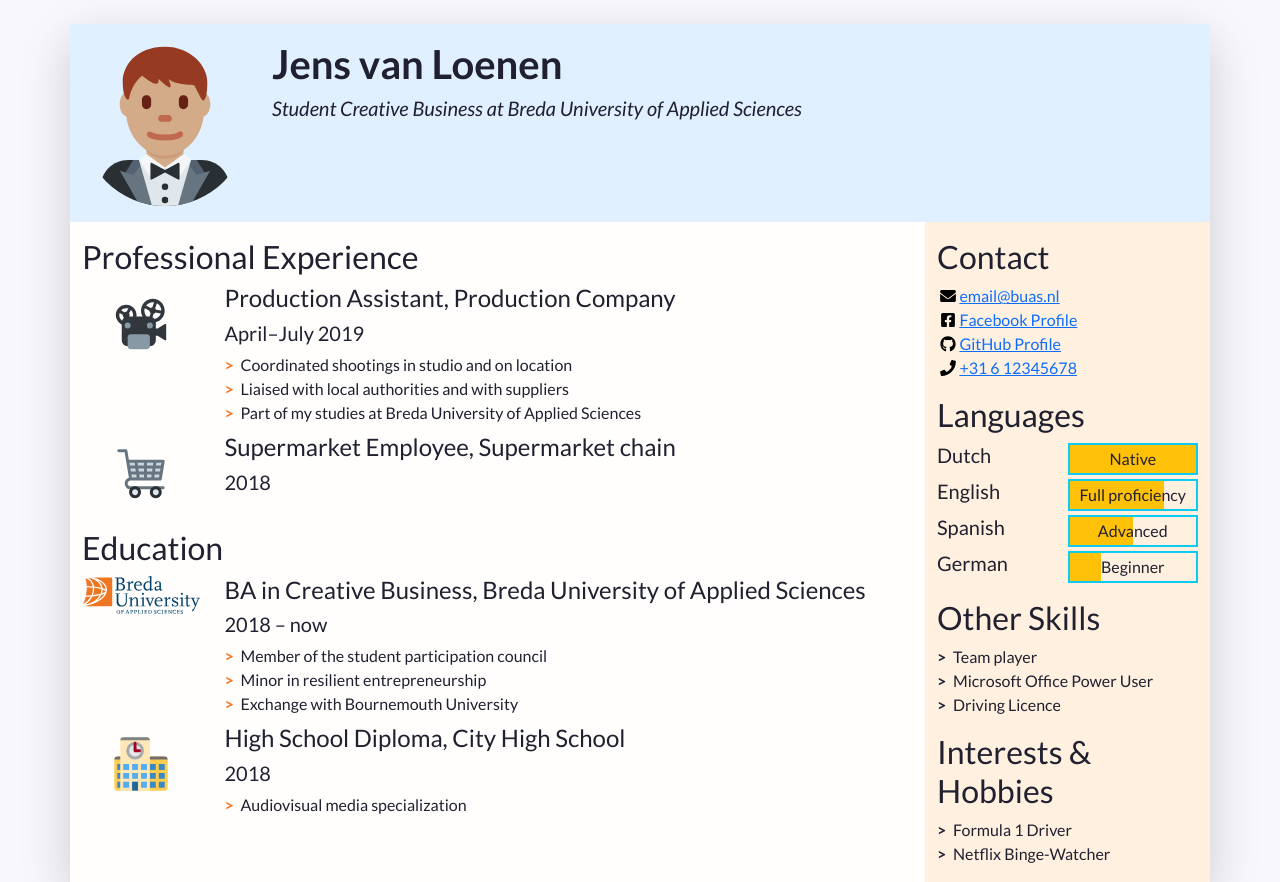
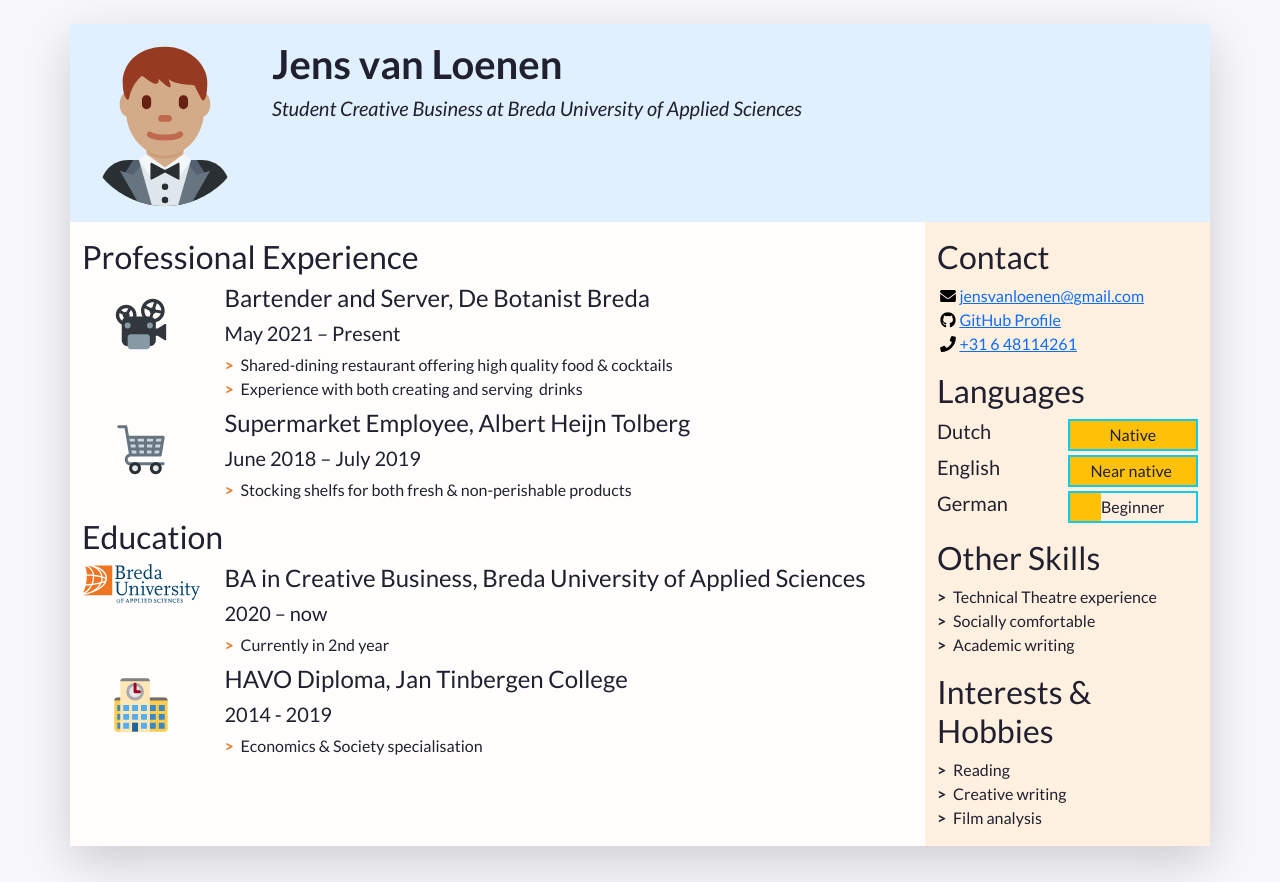
Before and after one commit to jensvanloenen/CV, a plain HTML site: page index.html in a window 1280 px wide. Shown: the top 882 px of the page. Drawn offline with nearby package versions, Linux system fonts and the light colour scheme.

Commit message:
Textual changes to all elements

```diff
--- a/index.html
+++ b/index.html
@@ -19,7 +19,7 @@
     <link rel="stylesheet" href="css/alternative.css">
      -->
 
-    <title>Firstname Lastname's Resumé</title>
+    <title>Jens van Loenen's Resumé</title>
   </head>
   <!-- End of the head -->
 
@@ -89,13 +89,12 @@
                   <img class="biography-logo mw-100 d-block mx-auto" src="images/employers/projector.svg" alt="Company logo" width="80">
                 </div>
                 <div class="biography-contents col-9 col-sm-10 col-md-9 col-lg-10">
-                  <h4>Production Assistant, Production Company</h4>
-                  <h5>April&ndash;July 2019</h5>
+                  <h4>Bartender and Server, De Botanist Breda</h4>
+                  <h5>May 2021 – Present</h5>
                   <!-- Use the list below to talk about your achievements -->
                   <ul class="biography-details list-unstyled">
-                    <li>Coordinated shootings in studio and on location</li>
-                    <li>Liaised with local authorities and with suppliers</li>
-                    <li>Part of my studies at Breda University of Applied Sciences</li>
+                    <li>Shared-dining restaurant offering high quality food &amp; cocktails&nbsp; &nbsp; &nbsp; &nbsp;&nbsp;</li>
+                    <li>Experience with both creating and serving&nbsp; drinks&nbsp; &nbsp; &nbsp; &nbsp; &nbsp; &nbsp;&nbsp;&nbsp;</li>
                   </ul>
                 </div>
               </li>
@@ -107,9 +106,11 @@
                   <img class="biography-logo mw-100 d-block mx-auto" src="images/employers/trolley.svg" alt="Company logo" width="80">
                 </div>
                 <div class="biography-contents col-9 col-sm-10 col-md-9 col-lg-10">
-                  <h4>Supermarket Employee, Supermarket chain</h4>
-                  <h5>2018</h5>
-                  <!-- This entry doesn't have a list of achievements, but you can copy-paste the one from above -->
+                  <h4>Supermarket Employee, Albert Heijn Tolberg</h4>
+                  <h5>June 2018 – July 2019&nbsp; &nbsp;&nbsp;</h5>
+                  <ul class="biography-details list-unstyled">
+                    <li>Stocking shelfs for both fresh &amp; non-perishable products&nbsp; &nbsp; &nbsp; &nbsp;&nbsp;</li>
+                  </ul>
                 </div>
               </li>
 
@@ -129,12 +130,10 @@
                 </div>
                 <div class="biography-contents col-9 col-sm-10 col-md-9 col-lg-10">
                   <h4>BA in Creative Business, Breda University of Applied Sciences</h4>
-                  <h5>2018&nbsp;&ndash;&nbsp;now</h5>
+                  <h5>2020 –&nbsp;now</h5>
                   <!-- Use the list below to talk about minors, exchanges, extra-curricular activities. -->
                   <ul class="biography-details list-unstyled">
-                    <li>Member of the student participation council</li>
-                    <li>Minor in resilient entrepreneurship</li>
-                    <li>Exchange with Bournemouth University</li>
+					  <li>Currently in 2nd year</li>
                   </ul>
                 </div>
               </li>
@@ -145,10 +144,10 @@
                   <img class="biography-logo mw-100 d-block mx-auto" src="images/schools/school.svg" alt="School logo" width="80">
                 </div>
                 <div class="biography-contents col-9 col-sm-10 col-md-9 col-lg-10">
-                  <h4>High School Diploma, City High School</h4>
-                  <h5>2018</h5>
+                  <h4>HAVO Diploma, Jan Tinbergen College</h4>
+                  <h5>2014 - 2019</h5>
                   <ul class="biography-details list-unstyled">
-                    <li>Audiovisual media specialization</li>
+                    <li>Economics &amp; Society specialisation</li>
                   </ul>
                 </div>
               </li>
@@ -177,27 +176,21 @@
             -->
             <ul class="contact-list list-unstyled">
               <li class="contact-item">
-                <a class="d-flex align-items-center" href="mailto:email@buas.nl" target="_blank">
+                <a class="d-flex align-items-center" href="mailto:jensvanloenen@gmail.com" target="_blank">
                   <img class="contact-icon" src="images/icons/envelope.svg" alt="Email">
-                  email@buas.nl
+                  jensvanloenen@gmail.com
                 </a>
               </li>
               <li class="contact-item">
-                <a class="d-flex align-items-center" href="https://facebook.com/" target="_blank">
-                  <img class="contact-icon" src="images/icons/facebook.svg" alt="Facebook">
-                  Facebook Profile
-                </a>
-              </li>
-              <li class="contact-item">
-                <a class="d-flex align-items-center" href="https://github.com/" target="_blank">
+                <a class="d-flex align-items-center" href="https://github.com/jensvanloenen" target="_blank">
                   <img class="contact-icon" src="images/icons/github.svg" alt="LinkedIn">
                   GitHub Profile
                 </a>
               </li>
               <li class="contact-item">
-                <a class="d-flex align-items-center" href="tel:+31612345678" target="_blank">
+                <a class="d-flex align-items-center" href="tel:+31648114261" target="_blank">
                   <img class="contact-icon" src="images/icons/phone.svg" alt="Mobile Phone">
-                  +31 6 12345678
+                  +31 6 48114261
                 </a>
               </li>
             </ul>
@@ -221,18 +214,10 @@
                 <h5 class="language-name w-50">English</h5>
                 <div class="language-level w-50 border border-info border-2 position-relative">
                   <!-- The div below is a progress bar. Choose between w-25, w-50, w-75 and w-100 to show your level of fluency -->
-                  <div class="language-progress position-absolute bg-warning h-100 w-75"></div>
-                  <h6 class="position-absolute w-100 text-center top-0 py-1">Full proficiency</h6>
+                  <div class="language-progress position-absolute bg-warning h-100 w-100"></div>
+                  <h6 class="position-absolute w-100 text-center top-0 py-1">Near native&nbsp;</h6>
                 </div>
-              </li>
-              <li class="language-item d-flex mb-1">
-                <h5 class="language-name w-50">Spanish</h5>
-                <div class="language-level w-50 border border-info border-2 position-relative">
-                  <!-- The div below is a progress bar. Choose between w-25, w-50, w-75 and w-100 to show your level of fluency -->
-                  <div class="language-progress position-absolute bg-warning h-100 w-50"></div>
-                  <h6 class="position-absolute w-100 text-center top-0 py-1">Advanced</h6>
-                </div>
-              </li>
+				</li>
               <li class="language-item d-flex mb-1">
                 <h5 class="language-name w-50">German</h5>
                 <div class="language-level w-50 border border-info border-2 position-relative">
@@ -249,9 +234,9 @@
           <section class="my-3 aside-section">
             <h2>Other Skills</h2>
             <ul class="skill-list list-unstyled">
-              <li class="skill-item">Team player</li>
-              <li class="skill-item">Microsoft Office Power User</li>
-              <li class="skill-item">Driving Licence</li>
+              <li class="skill-item">Technical Theatre experience</li>
+              <li class="skill-item">Socially comfortable</li>
+              <li class="skill-item">Academic writing</li>
             </ul>
           </section>
 
@@ -260,8 +245,9 @@
           <section class="my-3 aside-section">
             <h2>Interests &amp; Hobbies</h2>
             <ul class="skill-list list-unstyled">
-              <li class="skill-item">Formula 1 Driver</li>
-              <li class="skill-item">Netflix Binge-Watcher</li>
+              <li class="skill-item">Reading</li>
+              <li class="skill-item">Creative writing</li>
+				<li class="skill-item">Film analysis</li>
             </ul>
           </section>
 
```
